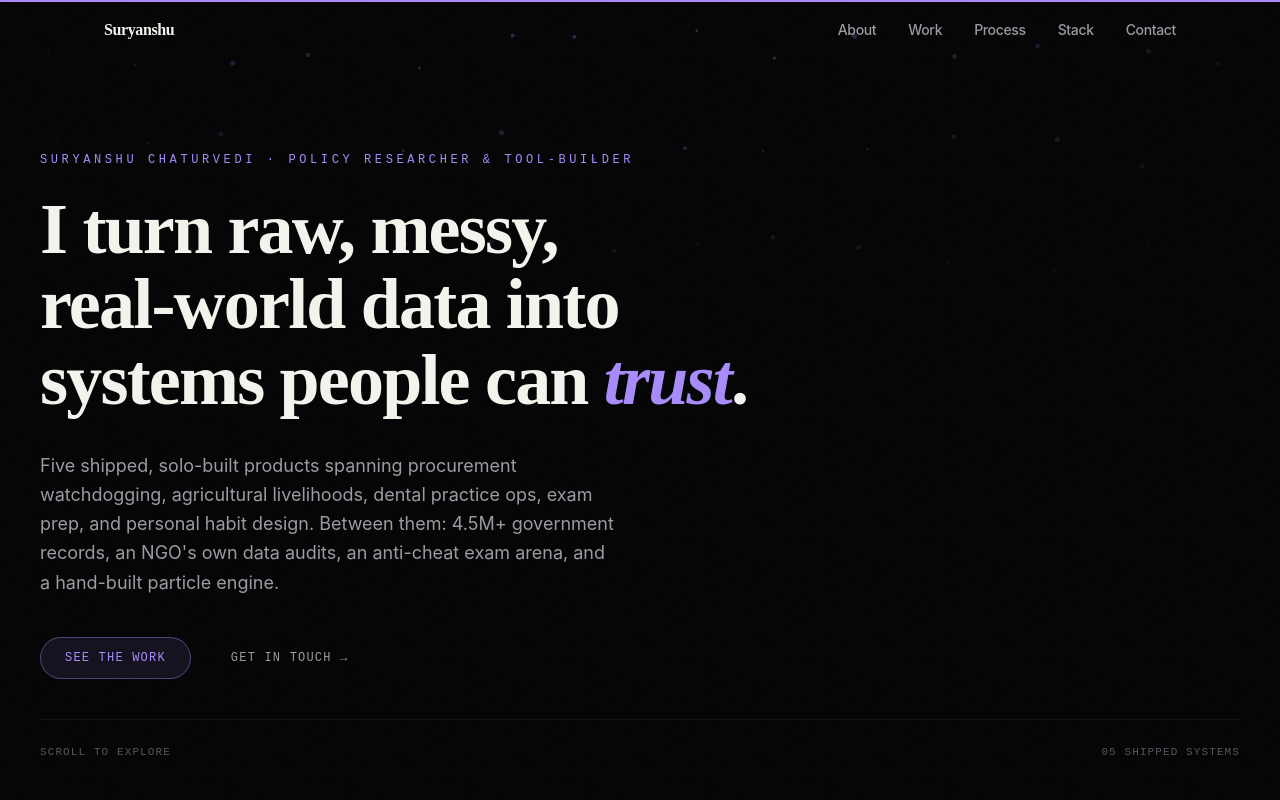
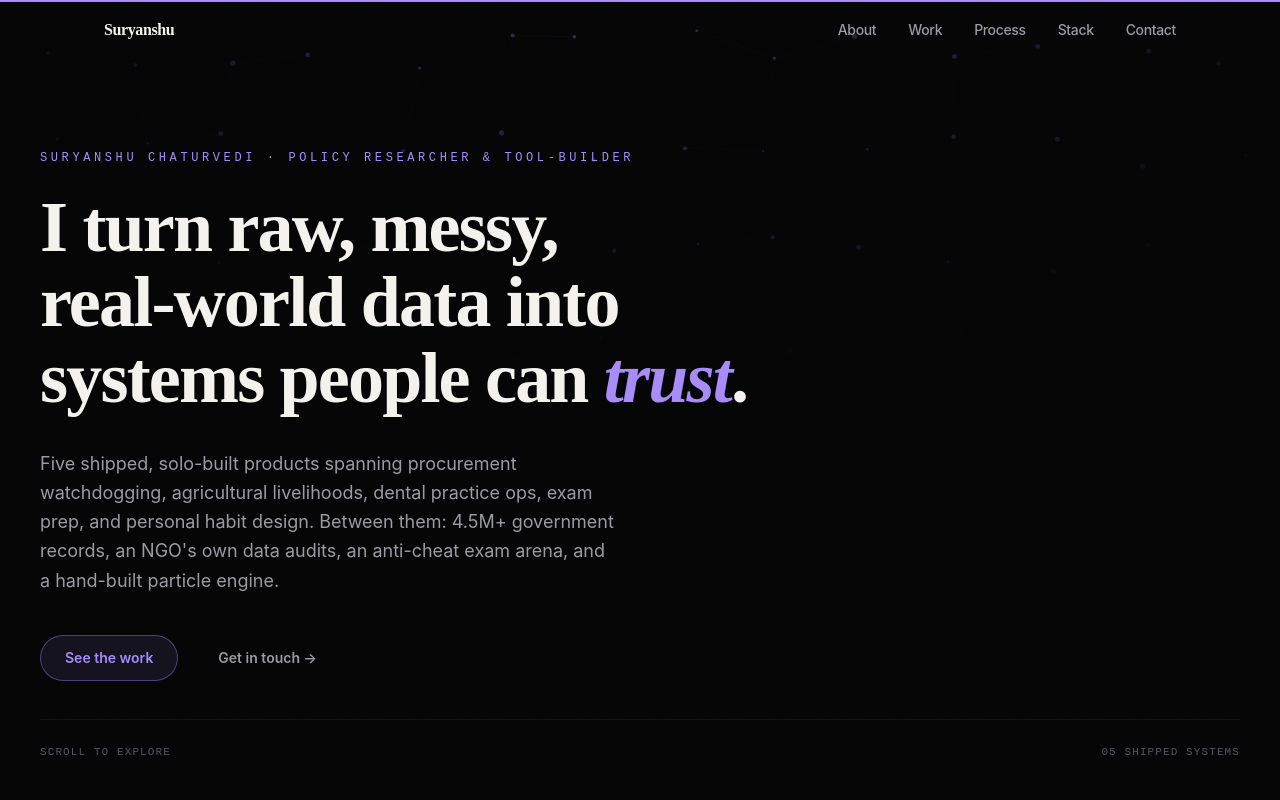
Before and after one commit to suryanshu1520-1/portfolio, a React (Vite) app: page / in a window 1280 px wide. Shown: the top 800 px of the page. Built offline with nearby package versions, Linux system fonts and the light colour scheme.

Commit message:
Fix hero CTA button fonts: swap monospace for clean sans-serif

```diff
--- a/src/components/Hero.tsx
+++ b/src/components/Hero.tsx
@@ -53,13 +53,13 @@ export default function Hero() {
         >
           <a
             href="#work"
-            className="rounded-full border border-brand-500/40 bg-brand-500/10 px-6 py-3 font-mono text-xs uppercase tracking-widest text-brand-500 transition-colors hover:bg-brand-500/20"
+            className="rounded-full border border-brand-500/40 bg-brand-500/10 px-6 py-3 text-sm font-semibold text-brand-500 transition-colors hover:bg-brand-500/20"
           >
             See the work
           </a>
           <a
             href="#contact"
-            className="px-6 py-3 font-mono text-xs uppercase tracking-widest text-signal-dim transition-colors hover:text-signal"
+            className="px-6 py-3 text-sm font-semibold text-signal-dim transition-colors hover:text-signal"
           >
             Get in touch →
           </a>
```
